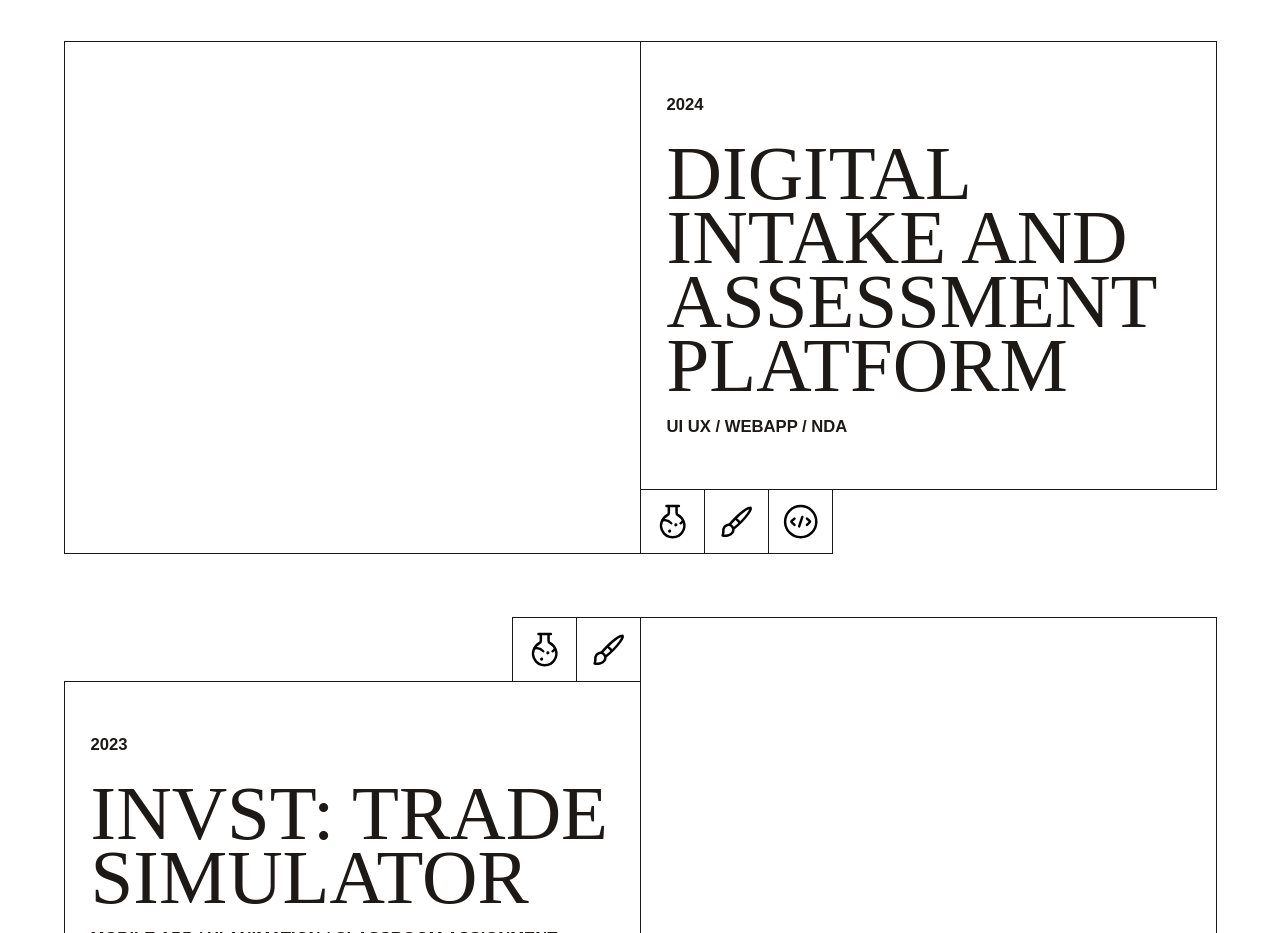
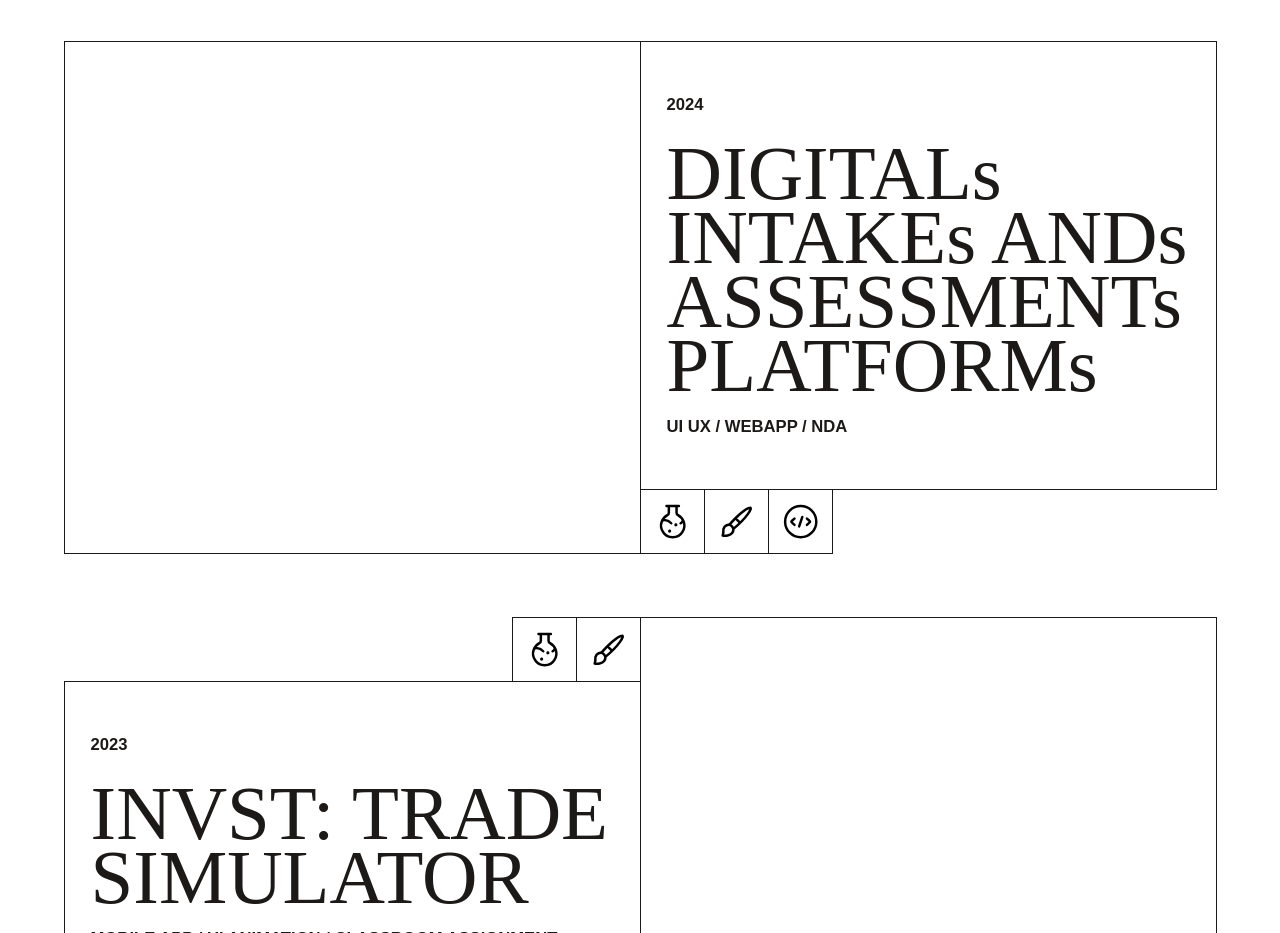
Before and after one commit to Krsatvik1/portfolio, a SvelteKit app: page / in a window 1280 px wide. Shown: the part 920-1853 px from the top of the page. Built offline with nearby package versions, Linux system fonts and the light colour scheme; a web font is replaced by a local one.

Commit message:
Update +page.svelte

```diff
--- a/src/routes/+page.svelte
+++ b/src/routes/+page.svelte
@@ -160,7 +160,7 @@
         <div
           class=" text-stone-900 pt-[0.7dvi] text-h1_sm lg:text-h1_lg font-normal font-['ringold-sans']"
         >
-          DIGITAL INTAKE AND ASSESSMENT PLATFORM
+          DIGITALs INTAKEs ANDs ASSESSMENTs PLATFORMs
         </div>
         <div
           class=" text-stone-900 text-cap_sm lg:text-cap_lg font-bold uppercase"
```
